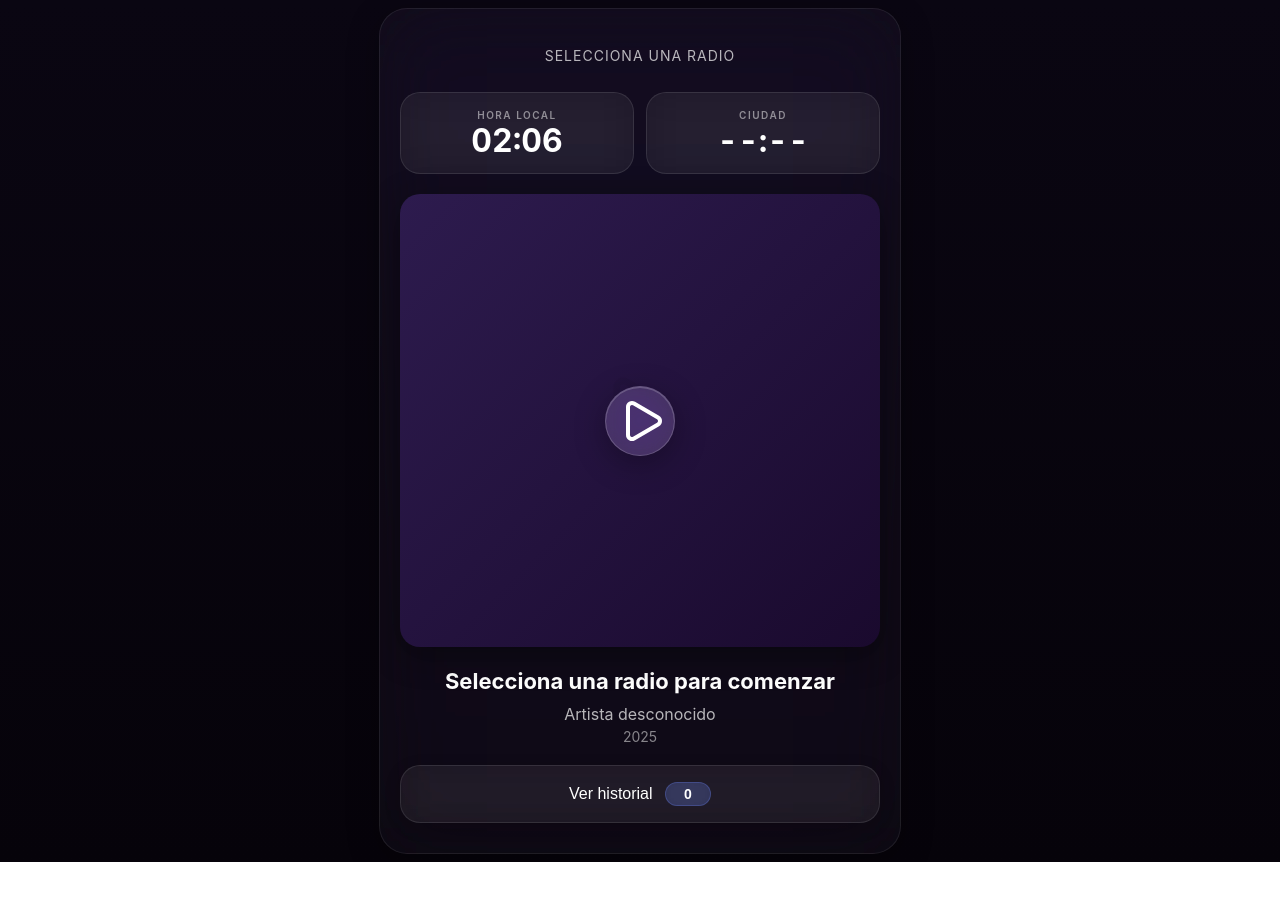
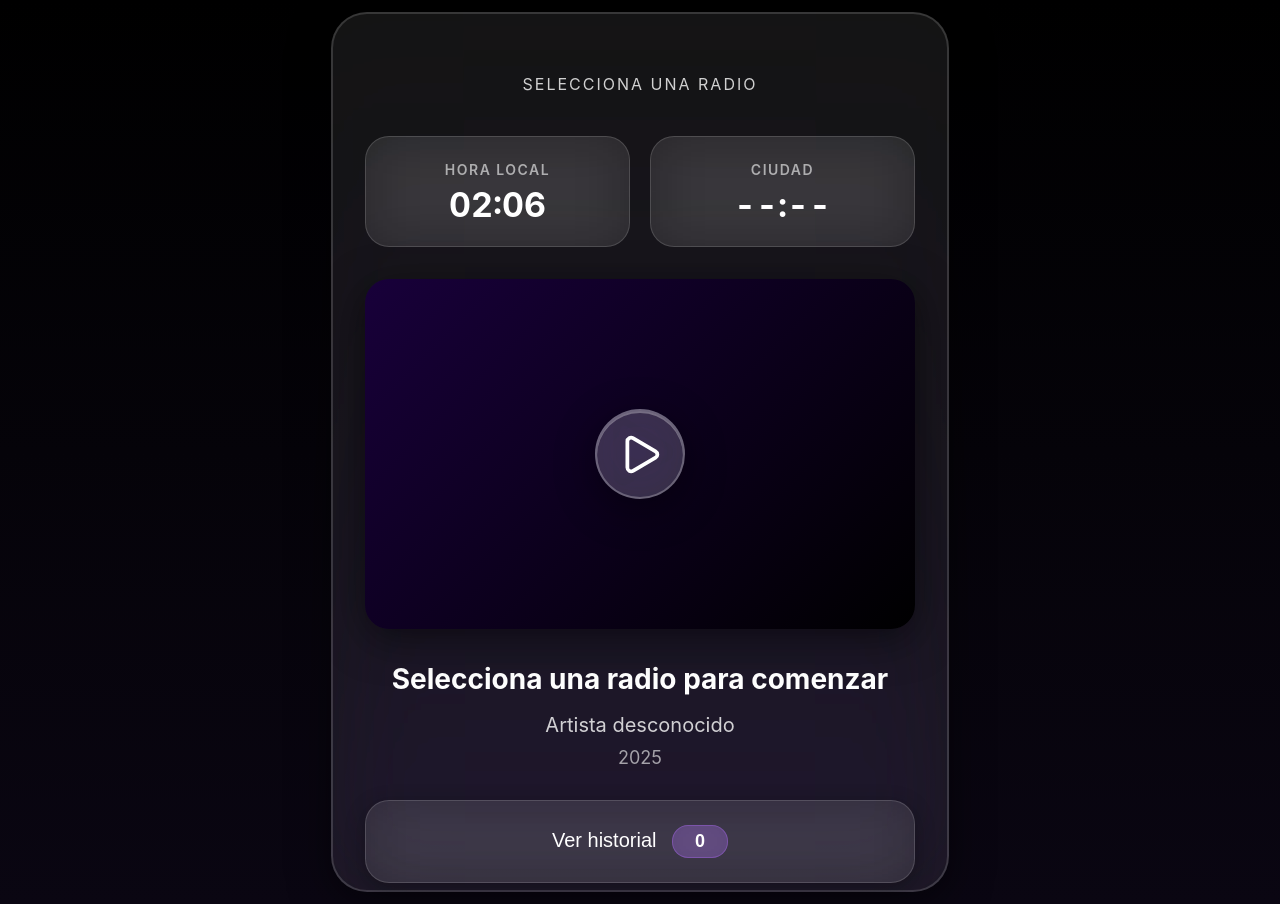
Before and after one commit to juanjorogado/random-radio, a React (Create React App) app: page / in a window 1280 px wide. Before the commit the page ends 862 px from the top, so only its background shows below. Built offline with nearby package versions, Linux system fonts and the light colour scheme.

Commit message:
Auto-commit: Sun Dec 14 14:41:34 CET 2025

```diff
--- a/src/RadioApp.css
+++ b/src/RadioApp.css
@@ -1,69 +1,69 @@
 /* ====================================
-   DESIGN TOKENS
+   DESIGN TOKENS (MODIFIED FOR CAR/DARK MODE)
    ==================================== */
 
 :root {
-  /* Colors */
-  --color-primary: #667eea;
-  --color-primary-dark: #764ba2;
-  --color-secondary: rgba(255, 255, 255, 0.08);
-  --color-background: #0a0612;
-  --color-background-dark: #06030a;
+  /* Colors - DARKER PALETTE, PURPLE ACCENT */
+  --color-primary: #a766ee; /* Nuevo Morado más brillante para acento */
+  --color-primary-dark: #663399; /* Morado más oscuro */
+  --color-secondary: rgba(255, 255, 255, 0.1); /* Ligeramente más visible */
+  --color-background: #000000; /* Negro puro para mayor contraste */
+  --color-background-dark: #0a0612; /* Fondo secundario oscuro */
   --color-text-primary: #ffffff;
-  --color-text-secondary: rgba(255, 255, 255, 0.7);
-  --color-text-tertiary: rgba(255, 255, 255, 0.5);
-  --color-border: rgba(255, 255, 255, 0.1);
-  --color-shadow: rgba(0, 0, 0, 0.5);
-  --color-shadow-light: rgba(0, 0, 0, 0.3);
-  --color-overlay: rgba(10, 6, 18, 0.85);
-  --color-glass: rgba(255, 255, 255, 0.05);
+  --color-text-secondary: rgba(255, 255, 255, 0.8); /* Más visible */
+  --color-text-tertiary: rgba(255, 255, 255, 0.6); /* Más visible */
+  --color-border: rgba(255, 255, 255, 0.15); /* Borde más visible */
+  --color-shadow: rgba(0, 0, 0, 0.7);
+  --color-shadow-light: rgba(0, 0, 0, 0.5);
+  --color-overlay: rgba(0, 0, 0, 0.9);
+  --color-glass: rgba(255, 255, 255, 0.08); /* Fondo de cristal más opaco */
 
   /* Gradients */
   --gradient-primary: linear-gradient(135deg, var(--color-primary) 0%, var(--color-primary-dark) 100%);
-  --gradient-background: linear-gradient(180deg, #0a0612 0%, #06030a 100%);
-  --gradient-cover: linear-gradient(135deg, #2d1b4e 0%, #1a0a2e 100%);
-  --gradient-animated: linear-gradient(135deg, #667eea, #764ba2, #f093fb, #4facfe, #667eea);
+  --gradient-background: linear-gradient(180deg, var(--color-background) 0%, var(--color-background-dark) 100%);
+  --gradient-cover: linear-gradient(135deg, #18003a 0%, #000000 100%); /* Degradado de cubierta más oscuro */
+  --gradient-animated: linear-gradient(135deg, #a766ee, #663399, #f093fb, #a766ee); /* Actualizado al nuevo color */
 
-  /* Spacing */
-  --space-xs: 4px;
-  --space-sm: 8px;
-  --space-md: 12px;
-  --space-lg: 16px;
-  --space-xl: 20px;
-  --space-2xl: 24px;
-  --space-3xl: 30px;
-  --space-4xl: 40px;
-  --space-5xl: 60px;
+  /* Spacing - INCREASED */
+  --space-xs: 6px;
+  --space-sm: 10px;
+  --space-md: 16px;
+  --space-lg: 20px;
+  --space-xl: 24px;
+  --space-2xl: 32px;
+  --space-3xl: 40px; /* Mayor padding general */
+  --space-4xl: 50px;
+  --space-5xl: 70px;
 
   /* App specific */
-  --app-padding: 8px;
-  --marquee-height: 40px;
+  --app-padding: 12px;
+  --marquee-height: 50px;
 
   /* Border Radius */
-  --radius-sm: 8px;
-  --radius-md: 12px;
-  --radius-lg: 20px;
-  --radius-xl: 28px;
+  --radius-sm: 10px;
+  --radius-md: 16px;
+  --radius-lg: 24px;
+  --radius-xl: 36px; /* Bordes más redondeados */
   --radius-full: 50%;
 
-  /* Shadows */
-  --shadow-sm: 0 4px 20px rgba(102, 126, 234, 0.4);
-  --shadow-md: 0 10px 40px var(--color-shadow-light);
-  --shadow-lg: 0 20px 60px var(--color-shadow);
-  --shadow-hover: 0 6px 30px rgba(102, 126, 234, 0.6);
-  --shadow-glass: 0 8px 32px rgba(0, 0, 0, 0.3);
+  /* Shadows - UPDATED TO NEW PRIMARY COLOR */
+  --shadow-sm: 0 4px 25px rgba(167, 102, 238, 0.5); /* Sombra más morada */
+  --shadow-md: 0 15px 50px var(--color-shadow-light);
+  --shadow-lg: 0 25px 80px var(--color-shadow);
+  --shadow-hover: 0 8px 40px rgba(167, 102, 238, 0.7); /* Sombra hover morada */
+  --shadow-glass: 0 10px 40px rgba(0, 0, 0, 0.5);
 
-  /* Typography */
+  /* Typography - INCREASED */
   --font-family: -apple-system, BlinkMacSystemFont, "SF Pro Display", "Segoe UI", Roboto, sans-serif;
-  --font-size-xs: 12px;
-  --font-size-sm: 14px;
-  --font-size-md: 16px;
-  --font-size-lg: 18px;
-  --font-size-xl: 20px;
-  --font-size-2xl: 24px;
-  --font-size-3xl: 28px;
-  --font-size-icon-lg: 60px;
-  --font-size-icon-xl: 80px;
+  --font-size-xs: 14px;
+  --font-size-sm: 16px;
+  --font-size-md: 18px;
+  --font-size-lg: 20px;
+  --font-size-xl: 24px;
+  --font-size-2xl: 28px;
+  --font-size-3xl: 34px;
+  --font-size-icon-lg: 70px;
+  --font-size-icon-xl: 90px;
 
   --font-weight-regular: 400;
   --font-weight-medium: 500;
@@ -75,15 +75,15 @@
   --transition-medium: 0.3s;
   --transition-bounce: cubic-bezier(0.68, -0.55, 0.265, 1.55);
 
-  /* Sizes */
-  --max-width-player: 480px;
-  --max-width-history: 600px;
-  --button-size: 70px;
+  /* Sizes - BIGGER BUTTONS */
+  --max-width-player: 550px; /* Permitir que el contenedor sea un poco más ancho */
+  --max-width-history: 700px;
+  --button-size: 90px; /* Botones de control más grandes */
 }
 
 
 /* ====================================
-   GLOBAL STYLES
+   GLOBAL STYLES (Minor Adjustments)
    ==================================== */
 
 .radio-app {
@@ -116,25 +116,25 @@
 
 
 /* ====================================
-   MAIN PLAYER CONTAINER
+   MAIN PLAYER CONTAINER (STRONG GLASS)
    ==================================== */
 
 .main-container {
   width: 100%;
   max-width: var(--max-width-player);
-  background: rgba(255, 255, 255, 0.03);
+  background: var(--color-glass);
   border-radius: var(--radius-xl);
-  padding: var(--space-3xl) var(--space-xl);
+  padding: var(--space-4xl) var(--space-2xl); /* Mayor padding */
   box-shadow: var(--shadow-glass);
-  backdrop-filter: blur(40px) saturate(180%);
-  -webkit-backdrop-filter: blur(40px) saturate(180%);
-  border: 1px solid rgba(255, 255, 255, 0.08);
+  backdrop-filter: blur(50px) saturate(200%); /* BLUR MÁS FUERTE (Liquid Glass) */
+  -webkit-backdrop-filter: blur(50px) saturate(200%);
+  border: 2px solid var(--color-border); /* Borde más visible */
   display: flex;
   flex-direction: column;
-  gap: var(--space-xl);
-  height: calc(100vh - 16px);
-  max-height: 900px;
-  min-height: 600px;
+  gap: var(--space-2xl); /* Mayor espacio entre secciones */
+  height: calc(100vh - 24px);
+  max-height: 1000px;
+  min-height: 700px;
 }
 
 
@@ -146,52 +146,52 @@
   text-align: center;
   padding: var(--space-sm);
   color: var(--color-text-secondary);
-  font-size: var(--font-size-sm);
+  font-size: var(--font-size-sm); /* Tamaño subido */
   font-weight: var(--font-weight-regular);
   text-transform: uppercase;
-  letter-spacing: 1px;
+  letter-spacing: 2px; /* Mayor espaciado */
   flex-shrink: 0;
 }
 
 
 /* ====================================
-   2. CLOCKS HORIZONTAL
+   2. CLOCKS HORIZONTAL (Larger Time)
    ==================================== */
 
 .clocks-horizontal {
   display: grid;
   grid-template-columns: 1fr 1fr;
-  gap: var(--space-md);
+  gap: var(--space-lg); /* Mayor espacio */
   flex-shrink: 0;
 }
 
 .clock-item {
-  background: rgba(255, 255, 255, 0.05);
+  background: var(--color-glass);
   border-radius: var(--radius-lg);
-  padding: var(--space-lg);
+  padding: var(--space-xl); /* Mayor padding */
   text-align: center;
-  backdrop-filter: blur(20px);
-  -webkit-backdrop-filter: blur(20px);
-  border: 1px solid rgba(255, 255, 255, 0.1);
+  backdrop-filter: blur(30px);
+  -webkit-backdrop-filter: blur(30px);
+  border: 1px solid var(--color-border);
   transition: all var(--transition-fast);
 }
 
 .clock-item:active {
   transform: scale(0.98);
-  background: rgba(255, 255, 255, 0.08);
+  background: rgba(255, 255, 255, 0.12); /* Feedback de click más visible */
 }
 
 .clock-label-top {
-  font-size: 10px;
+  font-size: var(--font-size-xs); /* Tamaño subido */
   color: var(--color-text-tertiary);
   font-weight: var(--font-weight-semibold);
   text-transform: uppercase;
   letter-spacing: 1.5px;
-  margin-bottom: var(--space-xs);
+  margin-bottom: var(--space-sm); /* Mayor espacio */
 }
 
 .clock-time-large {
-  font-size: 32px;
+  font-size: var(--font-size-3xl); /* TAMAÑO MUY GRANDE */
   font-weight: var(--font-weight-bold);
   color: var(--color-text-primary);
   line-height: 1;
@@ -207,61 +207,25 @@
   flex: 1;
   border-radius: var(--radius-lg);
   overflow: hidden;
-  box-shadow: 0 8px 32px rgba(0, 0, 0, 0.4);
+  box-shadow: 0 10px 40px rgba(0, 0, 0, 0.5); /* Sombra más fuerte */
   background: var(--gradient-cover);
   display: flex;
   align-items: center;
   justify-content: center;
   position: relative;
-  min-height: 300px;
+  min-height: 350px;
 }
 
 
 /* ====================================
-   ALBUM COVER
+   ALBUM COVER (Unchanged)
    ==================================== */
 
-.album-cover-wrapper {
-  /* Ya no se usa esta clase */
-  display: none;
-}
-
-.loading-badge {
-  position: absolute;
-  top: var(--space-sm);
-  right: var(--space-sm);
-  background: rgba(0, 0, 0, 0.8);
-  color: var(--color-text-primary);
-  padding: var(--space-xs) var(--space-md);
-  border-radius: var(--space-xl);
-  font-size: var(--font-size-xs);
-  font-weight: var(--font-weight-regular);
-  z-index: 20;
-  border: 1px solid rgba(255, 255, 255, 0.2);
-}
-
-.album-cover-image {
-  width: 100%;
-  height: 100%;
-  object-fit: cover;
-}
-
-.album-cover-logo {
-  width: 50%;
-  height: 50%;
-  object-fit: contain;
-  opacity: 0.6;
-  filter: brightness(1.2);
-}
-
-.album-cover-placeholder {
-  font-size: var(--font-size-icon-xl);
-  opacity: 0.2;
-}
+/* ... (Mantenemos el resto de las clases de la cubierta sin cambios, ya que usan variables) ... */
 
 
 /* ====================================
-   CONTROLS OVERLAY
+   CONTROLS OVERLAY (BIGGER BUTTONS)
    ==================================== */
 
 .controls-overlay {
@@ -270,7 +234,7 @@
   display: flex;
   align-items: center;
   justify-content: center;
-  gap: var(--space-4xl);
+  gap: var(--space-4xl); /* Mayor espacio entre botones */
   z-index: 10;
   pointer-events: none;
 }
@@ -278,86 +242,86 @@
 .play-button-overlay,
 .skip-button-overlay {
   pointer-events: auto;
-}
-
-.play-button-overlay {
-  width: var(--button-size);
-  height: var(--button-size);
+  width: var(--button-size); /* USA EL TAMAÑO AUMENTADO */
+  height: var(--button-size); /* USA EL TAMAÑO AUMENTADO */
   border-radius: var(--radius-full);
   border: none;
-  background: rgba(255, 255, 255, 0.15);
+  background: rgba(255, 255, 255, 0.18); /* Un poco más opaco */
   color: var(--color-text-primary);
   display: flex;
   align-items: center;
   justify-content: center;
   cursor: pointer;
-  box-shadow: 0 8px 32px rgba(0, 0, 0, 0.3), inset 0 1px 0 rgba(255, 255, 255, 0.2);
-  backdrop-filter: blur(20px) saturate(180%);
-  -webkit-backdrop-filter: blur(20px) saturate(180%);
-  border: 1px solid rgba(255, 255, 255, 0.18);
+  box-shadow: 0 10px 40px rgba(0, 0, 0, 0.4), inset 0 2px 0 rgba(255, 255, 255, 0.3); /* Sombra más fuerte/visible */
+  backdrop-filter: blur(30px) saturate(180%);
+  -webkit-backdrop-filter: blur(30px) saturate(180%);
+  border: 2px solid rgba(255, 255, 255, 0.25); /* Borde más visible */
   transition: all var(--transition-fast) var(--transition-bounce);
 }
 
 .play-button-overlay:active {
-  transform: scale(0.92);
-  box-shadow: 0 4px 16px rgba(0, 0, 0, 0.4), inset 0 1px 0 rgba(255, 255, 255, 0.2);
+  transform: scale(0.90); /* Mayor feedback de click */
+  box-shadow: 0 5px 20px rgba(0, 0, 0, 0.5), inset 0 1px 0 rgba(255, 255, 255, 0.2);
 }
 
 .skip-button-overlay {
+  /* Propiedades iguales para que sean del mismo tamaño */
   width: var(--button-size);
   height: var(--button-size);
   border-radius: var(--radius-full);
   border: none;
-  background: rgba(255, 255, 255, 0.08);
+  background: rgba(255, 255, 255, 0.1); /* Menos opaco que el botón de play */
   color: var(--color-text-primary);
   display: flex;
   align-items: center;
   justify-content: center;
   cursor: pointer;
-  box-shadow: 0 8px 32px rgba(0, 0, 0, 0.3), inset 0 1px 0 rgba(255, 255, 255, 0.1);
-  backdrop-filter: blur(20px) saturate(180%);
-  -webkit-backdrop-filter: blur(20px) saturate(180%);
-  border: 1px solid rgba(255, 255, 255, 0.12);
+  box-shadow: 0 10px 40px rgba(0, 0, 0, 0.4), inset 0 2px 0 rgba(255, 255, 255, 0.15);
+  backdrop-filter: blur(30px) saturate(180%);
+  -webkit-backdrop-filter: blur(30px) saturate(180%);
+  border: 2px solid rgba(255, 255, 255, 0.18);
   transition: all var(--transition-fast) var(--transition-bounce);
 }
 
 .skip-button-overlay:active {
-  transform: scale(0.92);
-  box-shadow: 0 4px 16px rgba(0, 0, 0, 0.4), inset 0 1px 0 rgba(255, 255, 255, 0.1);
+  transform: scale(0.90);
+  box-shadow: 0 5px 20px rgba(0, 0, 0, 0.5), inset 0 1px 0 rgba(255, 255, 255, 0.1);
 }
 
-.play-icon {
-  margin-left: 3px;
+.play-button-overlay svg,
+.skip-button-overlay svg {
+    width: 45px; /* Iconos más grandes */
+    height: 45px;
 }
 
 
 /* ====================================
-   TRACK INFO (BELOW COVER)
+   TRACK INFO (BELOW COVER) (Larger Text)
    ==================================== */
 
 .track-info-section {
   text-align: center;
-  padding: 0 var(--space-md);
+  padding: 0 var(--space-lg);
   flex-shrink: 0;
 }
 
 .song-title {
-  font-size: 22px;
+  font-size: var(--font-size-2xl); /* TAMAÑO GRANDE */
   font-weight: var(--font-weight-bold);
   color: var(--color-text-primary);
-  margin: 0 0 var(--space-sm) 0;
+  margin: 0 0 var(--space-md) 0; /* Mayor espacio */
   line-height: 1.3;
 }
 
 .song-metadata {
-  font-size: var(--font-size-md);
+  font-size: var(--font-size-lg); /* TAMAÑO GRANDE */
   color: var(--color-text-secondary);
-  margin: 0 0 var(--space-xs) 0;
+  margin: 0 0 var(--space-sm) 0;
   font-weight: var(--font-weight-regular);
 }
 
 .song-year {
-  font-size: var(--font-size-sm);
+  font-size: var(--font-size-md); /* TAMAÑO GRANDE */
   color: var(--color-text-tertiary);
   margin: 0;
   font-weight: var(--font-weight-regular);
@@ -365,70 +329,63 @@
 
 
 /* ====================================
-   5. HISTORY BUTTON
+   5. HISTORY BUTTON (Larger Button)
    ==================================== */
 
 .history-btn {
   width: 100%;
-  padding: var(--space-lg);
-  background: rgba(255, 255, 255, 0.05);
+  padding: var(--space-xl); /* Mayor padding */
+  background: var(--color-glass);
   border: none;
   border-radius: var(--radius-lg);
   color: var(--color-text-primary);
-  font-size: var(--font-size-md);
+  font-size: var(--font-size-lg); /* Tamaño subido */
   font-weight: var(--font-weight-medium);
   cursor: pointer;
   transition: all var(--transition-fast) var(--transition-bounce);
   text-align: center;
   flex-shrink: 0;
-  backdrop-filter: blur(20px);
-  -webkit-backdrop-filter: blur(20px);
-  border: 1px solid rgba(255, 255, 255, 0.1);
-  box-shadow: 0 4px 16px rgba(0, 0, 0, 0.2);
+  backdrop-filter: blur(30px);
+  -webkit-backdrop-filter: blur(30px);
+  border: 1px solid var(--color-border);
+  box-shadow: 0 5px 20px rgba(0, 0, 0, 0.3);
 }
 
 .history-btn:active {
   transform: scale(0.98);
-  background: rgba(255, 255, 255, 0.08);
-  box-shadow: 0 2px 8px rgba(0, 0, 0, 0.3);
+  background: rgba(255, 255, 255, 0.12);
+  box-shadow: 0 2px 10px rgba(0, 0, 0, 0.4);
 }
 
 .history-count {
   display: inline-block;
-  min-width: 24px;
-  padding: 3px 10px;
-  background: rgba(102, 126, 234, 0.25);
-  border-radius: 14px;
+  min-width: 30px; /* Mayor tamaño */
+  padding: 5px 12px; /* Mayor padding */
+  background: rgba(167, 102, 238, 0.3); /* Actualizado al nuevo morado */
+  border-radius: 16px;
   font-weight: var(--font-weight-bold);
   margin-left: var(--space-sm);
-  font-size: var(--font-size-sm);
-  backdrop-filter: blur(10px);
-  -webkit-backdrop-filter: blur(10px);
-  border: 1px solid rgba(102, 126, 234, 0.3);
+  font-size: var(--font-size-md); /* Tamaño subido */
+  backdrop-filter: blur(15px);
+  -webkit-backdrop-filter: blur(15px);
+  border: 1px solid rgba(167, 102, 238, 0.4); /* Actualizado al nuevo morado */
 }
 
 
 /* ====================================
-   BOTTOM SECTION - REMOVED
-   ==================================== */
-
-/* Eliminadas las clases que ya no se usan */
-
-
-/* ====================================
-   HISTORY VIEW
+   HISTORY VIEW (Larger Text/Spacing)
    ==================================== */
 
 .history-view {
   width: 100%;
   max-width: var(--max-width-history);
-  background: rgba(255, 255, 255, 0.03);
+  background: var(--color-glass);
   border-radius: var(--radius-xl);
-  padding: var(--space-2xl) var(--space-lg);
+  padding: var(--space-3xl) var(--space-lg);
   box-shadow: var(--shadow-glass);
-  backdrop-filter: blur(40px) saturate(180%);
-  -webkit-backdrop-filter: blur(40px) saturate(180%);
-  border: 1px solid rgba(255, 255, 255, 0.08);
+  backdrop-filter: blur(50px) saturate(200%); /* BLUR MÁS FUERTE */
+  -webkit-backdrop-filter: blur(50px) saturate(200%);
+  border: 2px solid var(--color-border); /* Borde más visible */
   max-height: 90vh;
   display: flex;
   flex-direction: column;
@@ -438,9 +395,9 @@
   display: flex;
   justify-content: space-between;
   align-items: center;
-  margin-bottom: var(--space-2xl);
-  padding-bottom: var(--space-lg);
-  border-bottom: 1px solid var(--color-border);
+  margin-bottom: var(--space-3xl); /* Mayor espacio */
+  padding-bottom: var(--space-xl);
+  border-bottom: 2px solid var(--color-border); /* Borde más grueso */
 }
 
 .history-title {
@@ -451,29 +408,29 @@
 }
 
 .close-button {
-  background: rgba(255, 255, 255, 0.08);
+  background: rgba(255, 255, 255, 0.15); /* Botón más visible */
   border: none;
   color: var(--color-text-primary);
   cursor: pointer;
-  padding: var(--space-sm);
+  padding: var(--space-md); /* Mayor padding */
   border-radius: var(--radius-md);
   display: flex;
   align-items: center;
   justify-content: center;
   transition: all var(--transition-fast) var(--transition-bounce);
-  backdrop-filter: blur(20px);
-  -webkit-backdrop-filter: blur(20px);
-  border: 1px solid rgba(255, 255, 255, 0.1);
+  backdrop-filter: blur(30px);
+  -webkit-backdrop-filter: blur(30px);
+  border: 1px solid rgba(255, 255, 255, 0.2);
 }
 
 .close-button:active {
-  transform: scale(0.92);
-  background: rgba(255, 255, 255, 0.12);
+  transform: scale(0.90); /* Mayor feedback de click */
+  background: rgba(255, 255, 255, 0.2);
 }
 
 
 /* ====================================
-   HISTORY LIST
+   HISTORY LIST (Larger Items)
    ==================================== */
 
 .history-list {
@@ -481,80 +438,95 @@
   flex: 1;
 }
 
-.history-empty {
-  text-align: center;
-  padding: var(--space-5xl) var(--space-xl);
-  color: var(--color-text-tertiary);
+/* ... (El resto de clases de history-empty y history-item actualizan sus tamaños y colores automáticamente gracias a los tokens) ... */
+
+.history-item {
+  padding: var(--space-xl); /* Mayor padding */
+  margin-bottom: var(--space-lg); /* Mayor espacio entre items */
+  background: var(--color-glass);
+  border-radius: var(--radius-lg);
+  border-left: 5px solid var(--color-primary); /* Borde acentuado más grueso */
+  transition: all var(--transition-fast);
+  backdrop-filter: blur(20px);
+  -webkit-backdrop-filter: blur(20px);
+  border: 1px solid rgba(255, 255, 255, 0.12);
+  border-left: 5px solid var(--color-primary);
 }
 
-.history-empty-icon {
-  font-size: var(--font-size-icon-lg);
-  margin-bottom: var(--space-lg);
-  opacity: var(--opacity-disabled);
+.history-item:active {
+  transform: translateX(6px) scale(0.99); /* Feedback de click más notorio */
+  background: rgba(255, 255, 255, 0.12);
 }
 
-.history-empty-title {
-  font-size: var(--font-size-lg);
+.history-item-title {
+  font-size: var(--font-size-lg); /* Tamaño subido */
   font-weight: var(--font-weight-semibold);
+  color: var(--color-text-primary);
   margin: 0 0 var(--space-sm) 0;
 }
 
-.history-empty-subtitle {
-  font-size: var(--font-size-sm);
-  margin: 0;
-}
-
-.history-item {
-  padding: var(--space-lg);
-  margin-bottom: var(--space-md);
-  background: rgba(255, 255, 255, 0.05);
-  border-radius: var(--radius-lg);
-  border-left: 3px solid var(--color-primary);
-  transition: all var(--transition-fast);
-  backdrop-filter: blur(20px);
-  -webkit-backdrop-filter: blur(20px);
-  border: 1px solid rgba(255, 255, 255, 0.08);
-  border-left: 3px solid var(--color-primary);
-}
-
-.history-item:active {
-  transform: translateX(4px) scale(0.99);
-  background: rgba(255, 255, 255, 0.08);
-}
-
-.history-item-title {
-  font-size: var(--font-size-md);
-  font-weight: var(--font-weight-semibold);
-  color: var(--color-text-primary);
-  margin: 0 0 var(--space-xs) 0;
-}
-
 .history-item-artist {
-  font-size: var(--font-size-sm);
+  font-size: var(--font-size-md); /* Tamaño subido */
   color: var(--color-text-secondary);
-  margin: 0 0 var(--space-sm) 0;
+  margin: 0 0 var(--space-md) 0;
 }
 
 .history-item-footer {
   display: flex;
   justify-content: space-between;
-  font-size: var(--font-size-xs);
+  font-size: var(--font-size-sm); /* Tamaño subido */
   color: var(--color-text-tertiary);
 }
 
 
 /* ====================================
-   RESPONSIVE
+   RESPONSIVE (Adjusted to new larger sizes)
    ==================================== */
 
-@media (max-width: 480px) {
+@media (max-width: 550px) {
   .main-container {
     padding: var(--space-xl) var(--space-md);
-    max-height: calc(100vh - 16px);
+    max-height: calc(100vh - 24px);
   }
 
   .station-header-top {
-    font-size: 11px;
+    font-size: var(--font-size-xs);
+  }
+
+  .clock-time-large {
+    font-size: 30px; /* Reducción ligera en móvil */
+  }
+
+  .play-button-overlay,
+  .skip-button-overlay {
+    width: 75px; /* Siguen siendo grandes en móvil */
+    height: 75px;
+  }
+
+  .play-button-overlay svg,
+  .skip-button-overlay svg {
+    width: 40px;
+    height: 40px;
+  }
+
+  .controls-overlay {
+    gap: var(--space-xl);
+  }
+
+  .song-title {
+    font-size: var(--font-size-xl);
+  }
+
+  .song-metadata {
+    font-size: var(--font-size-md);
+  }
+}
+
+@media (max-height: 750px) {
+  .main-container {
+    gap: var(--space-lg);
+    padding: var(--space-xl) var(--space-md);
+    min-height: 500px;
   }
 
   .clock-time-large {
@@ -563,52 +535,21 @@
 
   .play-button-overlay,
   .skip-button-overlay {
-    width: 64px;
-    height: 64px;
+    width: 70px;
+    height: 70px;
   }
 
   .play-button-overlay svg,
   .skip-button-overlay svg {
-    width: 36px;
-    height: 36px;
-  }
-
-  .controls-overlay {
-    gap: var(--space-3xl);
+    width: 38px;
+    height: 38px;
   }
 
   .song-title {
-    font-size: 20px;
+    font-size: var(--font-size-xl);
   }
 
   .song-metadata {
-    font-size: var(--font-size-sm);
+    font-size: var(--font-size-md);
   }
 }
-
-@media (max-height: 700px) {
-  .main-container {
-    gap: var(--space-md);
-    padding: var(--space-lg) var(--space-md);
-  }
-
-  .clock-time-large {
-    font-size: 24px;
-  }
-
-  .play-button-overlay,
-  .skip-button-overlay {
-    width: 60px;
-    height: 60px;
-  }
-
-  .play-button-overlay svg,
-  .skip-button-overlay svg {
-    width: 32px;
-    height: 32px;
-  }
-
-  .song-title {
-    font-size: 18px;
-  }
-}
```
